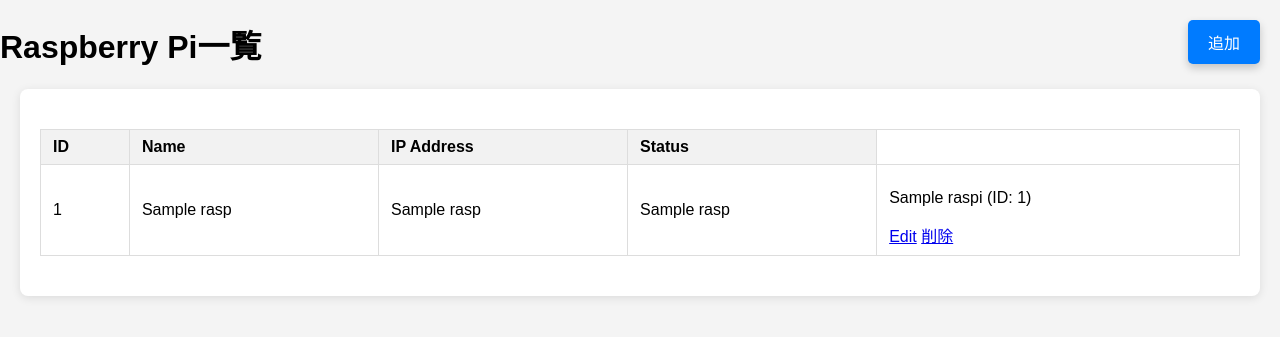
After one commit to Laur3121/sotuken, a Flask app: template app/templates/dashboard.html in a window 1280 px wide. The commit adds this page. Shown: the top 337 px of the page. Run offline with Flask 3, Linux system fonts and the light colour scheme; the template is opened without the code that fills it: most values are stand-ins (such as "Sample title", 1, 10 or a date in 2020).

Commit message:
一旦追加まで

```diff
--- a/app/routes.py
+++ b/app/routes.py
@@ -1,31 +1,151 @@
-from flask import Blueprint, jsonify
-from .utils import get_local_temperature, get_remote_temperature
-from flask import Blueprint, jsonify, render_template
+from flask import Flask, jsonify, request, render_template, redirect
+import sqlite3
+from flask import Blueprint
+from flask import render_template, request, redirect, url_for
 
 main = Blueprint("main", __name__)
 
-# ホームページ
+app = Flask(__name__)
+
+# データベースの初期化
+def init_db():
+    conn = sqlite3.connect("raspberries.db")
+    cursor = conn.cursor()
+    cursor.execute('''
+    CREATE TABLE IF NOT EXISTS raspberries (
+        id INTEGER PRIMARY KEY AUTOINCREMENT,
+        name TEXT NOT NULL,
+        ip_address TEXT NOT NULL,
+        status TEXT NOT NULL DEFAULT "Inactive",
+        updated_at TIMESTAMP DEFAULT CURRENT_TIMESTAMP
+    )
+    ''')
+    conn.commit()
+    conn.close()
+
+# app/routes.py
+# ルートの設定
 @main.route("/")
-def home():
-    return render_template("index.html")
+def dashboard():
+    conn = sqlite3.connect('raspberries.db')
+    cursor = conn.cursor()
+    cursor.execute("SELECT * FROM raspberries")
+    raspberries = cursor.fetchall()
+    conn.close()
+    return render_template("dashboard.html", raspberries=raspberries)
 
-# 温度データを返す
-@main.route("/temperature")
-def temperature():
-    local_temp = get_local_temperature()
-    if isinstance(local_temp, str):
-        return jsonify({"error": local_temp}), 500
 
-    # リモートRaspberry Piの温度を取得（ここでは仮のIPアドレスとユーザー名を使用）
-    remote_host = "192.168.0.17"  # ここにリモートRaspberry PiのIPアドレスを設定
-    remote_username = "ubuntu"  # リモートのユーザー名
-    remote_password = "ubuntu"  # リモートのパスワード
+@main.route("/add_raspi", methods=["GET", "POST"])
+def add_raspi():
+    if request.method == "POST":
+        name = request.form.get("name")
+        ip_address = request.form.get("ip_address")
 
-    remote_temp = get_remote_temperature(remote_host, remote_username, remote_password)
-    if isinstance(remote_temp, str):
-        return jsonify({"error": remote_temp}), 500
+        # ip_addressがNoneでないことを確認
+        if not name or not ip_address:
+            return "Name and IP address are required!", 400
 
-    return jsonify({
-        "local_temperature": local_temp,
-        "remote_temperature": remote_temp
-    })
+        conn = sqlite3.connect('raspberries.db')
+        cursor = conn.cursor()
+        cursor.execute("INSERT INTO raspberries (name, ip_address, status) VALUES (?, ?, ?)", (name, ip_address, "Active"))
+        conn.commit()
+        conn.close()
+        return redirect("/")
+
+    return render_template("add_edit.html", raspi=None)
+
+# edit_raspi ルートの定義
+@main.route("/edit_raspi/<int:id>", methods=["GET", "POST"])
+def edit_raspi(id):
+    conn = sqlite3.connect('raspberries.db')
+    cursor = conn.cursor()
+
+    if request.method == "POST":
+        # POSTリクエストで編集した内容を保存
+        name = request.form["name"]
+        ip_address = request.form["ip_address"]
+        cursor.execute("UPDATE raspberries SET name = ?, ip_address = ? WHERE id = ?", (name, ip_address, id))
+        conn.commit()
+        conn.close()
+        return redirect("/")
+
+    # GETリクエストでデータを表示
+    cursor.execute("SELECT * FROM raspberries WHERE id = ?", (id,))
+    raspi = cursor.fetchone()
+    conn.close()
+
+    # 編集フォームに表示するデータを渡す
+    if raspi:
+        return render_template("add_edit.html", raspi=raspi)
+    else:
+        # データが見つからなかった場合の処理
+        return "Raspberry Pi not found", 404
+
+# Raspberry Pi の編集（データ更新）
+@app.route('/update_raspi/<int:raspi_id>', methods=["POST"])
+def update_raspi(raspi_id):
+    name = request.form["name"]
+    ip_address = request.form["ip_address"]
+    conn = sqlite3.connect('raspberries.db')
+    cursor = conn.cursor()
+    cursor.execute("UPDATE raspberries SET name=?, ip_address=?, updated_at=CURRENT_TIMESTAMP WHERE id=?", (name, ip_address, raspi_id))
+    conn.commit()
+    conn.close()
+    return redirect("/")
+
+# Raspberry Pi の削除
+@main.route("/delete/<int:raspi_id>", methods=["GET", "POST"])
+def delete_raspi(raspi_id):
+    conn = sqlite3.connect('raspberries.db')
+    cursor = conn.cursor()
+    cursor.execute("DELETE FROM raspberries WHERE id = ?", (raspi_id,))
+    conn.commit()
+    conn.close()
+    return redirect("/")
+
+
+# API: Raspberry Pi 一覧を取得
+@app.route("/api/raspberries", methods=["GET"])
+def get_raspberries():
+    conn = sqlite3.connect('raspberries.db')
+    cursor = conn.cursor()
+    cursor.execute("SELECT * FROM raspberries")
+    raspberries = cursor.fetchall()
+    conn.close()
+    return jsonify([{"id": row[0], "name": row[1], "ip_address": row[2], "status": row[3]} for row in raspberries])
+
+# API: Raspberry Pi を追加
+@app.route("/api/raspberries", methods=["POST"])
+def add_raspberry_api():
+    data = request.json
+    conn = sqlite3.connect('raspberries.db')
+    cursor = conn.cursor()
+    cursor.execute("INSERT INTO raspberries (name, ip_address, status) VALUES (?, ?, ?)", (data["name"], data["ip_address"], "Active"))
+    conn.commit()
+    new_id = cursor.lastrowid
+    conn.close()
+    return jsonify({"id": new_id, **data, "status": "Active"})
+
+# API: Raspberry Pi を編集または削除
+@app.route("/api/raspberries/<int:raspi_id>", methods=["PUT", "DELETE"])
+def modify_raspberry_api(raspi_id):
+    if request.method == "PUT":
+        data = request.json
+        conn = sqlite3.connect('raspberries.db')
+        cursor = conn.cursor()
+        cursor.execute("UPDATE raspberries SET name=?, ip_address=?, status=?, updated_at=CURRENT_TIMESTAMP WHERE id=?",
+                       (data["name"], data["ip_address"], data["status"], raspi_id))
+        conn.commit()
+        conn.close()
+        return jsonify(data)
+    elif request.method == "DELETE":
+        conn = sqlite3.connect('raspberries.db')
+        cursor = conn.cursor()
+        cursor.execute("DELETE FROM raspberries WHERE id=?", (raspi_id,))
+        conn.commit()
+        conn.close()
+        return '', 204
+
+if __name__ == "__main__":
+    init_db()  # サーバー起動時にデータベースを初期化
+    app.run(host="0.0.0.0", port=5000)
--- /dev/null
+++ b/app/static/css/style.css
@@ -0,0 +1,60 @@
+/* 例: 基本的なスタイル */
+body {
+    font-family: Arial, sans-serif;
+    background-color: #f4f4f4;
+    margin: 0;
+    padding: 0;
+}
+
+header {
+    background-color: #333;
+    color: white;
+    padding: 1em 0;
+    text-align: center;
+}
+
+.container {
+    margin: 20px auto;
+    padding: 20px;
+    background-color: white;
+    border-radius: 8px;
+    box-shadow: 0 2px 10px rgba(0, 0, 0, 0.1);
+    max-width: 1200px;
+}
+
+table {
+    width: 100%;
+    border-collapse: collapse;
+    margin: 20px 0;
+}
+
+table, th, td {
+    border: 1px solid #ddd;
+}
+
+th, td {
+    padding: 8px 12px;
+    text-align: left;
+}
+
+th {
+    background-color: #f2f2f2;
+}
+
+/* 右上に配置するためのスタイル */
+.add-button {
+    position: fixed; /* 固定位置にする */
+    top: 20px; /* 上から20px */
+    right: 20px; /* 右から20px */
+    padding: 10px 20px;
+    background-color: #007BFF;
+    color: white;
+    font-size: 16px;
+    border-radius: 5px;
+    text-decoration: none;
+    box-shadow: 0 4px 8px rgba(0, 0, 0, 0.2);
+}
+
+.add-button:hover {
+    background-color: #0056b3; /* ホバー時の色変更 */
+}
--- /dev/null
+++ b/app/templates/dashboard.html
@@ -0,0 +1,45 @@
+<!-- app/templates/dashboard.html -->
+<!DOCTYPE html>
+<html lang="en">
+<head>
+    <meta charset="UTF-8">
+    <meta name="viewport" content="width=device-width, initial-scale=1.0">
+    <link rel="stylesheet" href="{{ url_for('static', filename='css/style.css') }}">
+    <title>Raspberry Pi Dashboard</title>
+</head>
+
+<body>
+<!-- dashboard.html -->
+<h1>Raspberry Pi一覧</h1>
+<div class="container">
+    <!-- 右上に配置するためにボタンを追加 -->
+    <a href="{{ url_for('main.add_raspi') }}" class="add-button">追加</a>
+<table>
+    <thead>
+        <tr>
+            <th>ID</th>
+            <th>Name</th>
+            <th>IP Address</th>
+            <th>Status</th>
+        </tr>
+    </thead>
+    <tbody>
+        {% for rasp in raspberries %}
+            <tr>
+                <td>{{ rasp[0] }}</td>
+                <td>{{ rasp[1] }}</td>
+                <td>{{ rasp[2] }}</td>
+                <td>{{ rasp[3] }}</td>
+                <td>
+                    {% for raspi in raspis %}
+    <p>{{ raspi[1] }} (ID: {{ raspi[0] }})</p>
+    <a href="{{ url_for('main.edit_raspi', id=raspi[0]) }}">Edit</a>
+{% endfor %}
+                    <a href="{{ url_for('main.delete_raspi', raspi_id=rasp[0]) }}">削除</a>
+                </td>
+            </tr>
+        {% endfor %}
+    </tbody>
+</table>
+</body>
+</html>
--- a/server.py
+++ b/server.py
@@ -3,4 +3,4 @@
 app = create_app()
 
 if __name__ == "__main__":
-    app.run(host="0.0.0.0", port=5000)
+    app.run(debug=True, host='0.0.0.0')
```
Also changed, not shown: app/__init__.py (+4 -11 lines), app/init_db.py (added, +17 -0 lines), app/static/chart.js (added, +71 -0 lines), app/templates/add_edit.html (added, +61 -0 lines), app/templates/add_raspi.html (added, +23 -0 lines), app/templates/edit_raspi.html (added, +9 -0 lines), app/templates/graph.html (added, +42 -0 lines), app/templates/index.html (+8 -6 lines), raspberries.db (added).
